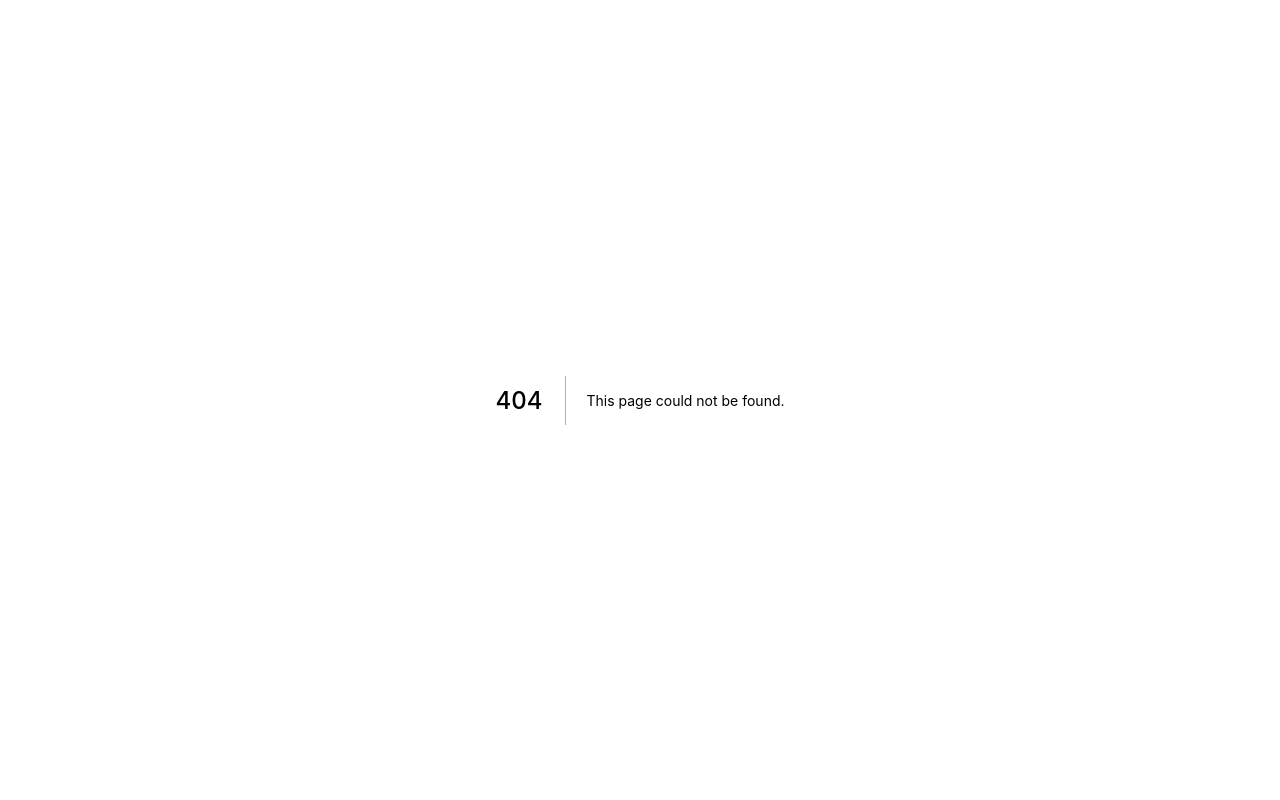
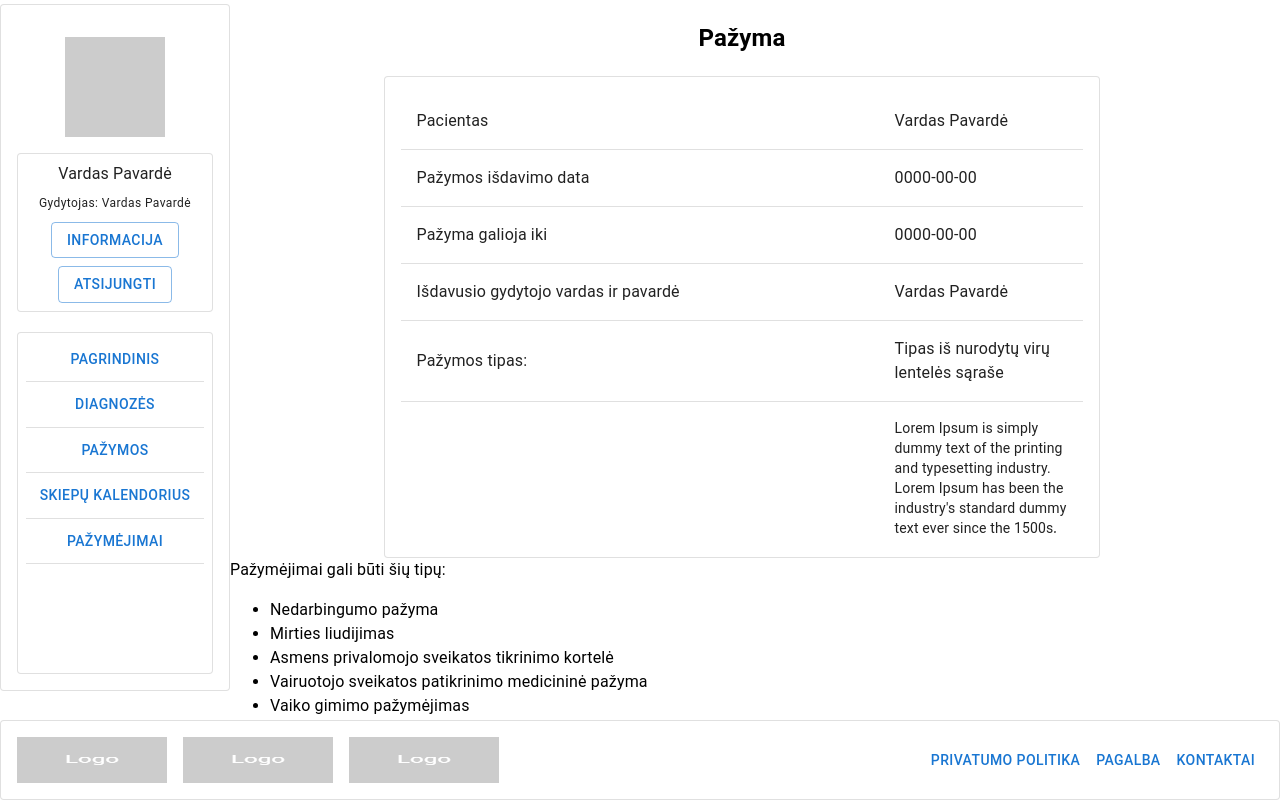
Before and after one commit to Cheezco/Max, a Next.js app: page /particularCertificatePage in a window 1280 px wide. Before the commit this address had no page. Built offline with nearby package versions, Linux system fonts and the light colour scheme.

Commit message:
Pridedu pažymos puslapio šabloną

```diff
--- /dev/null
+++ b/pages/particularCertificatePage.js
@@ -0,0 +1,125 @@
+import * as React from "react"; // BE ŠITO NEVEIKIA KODAS
+import Layout from "../components/layout/main/Layout";
+import {
+  Box,
+  TextField,
+  Typography,
+  Card,
+  CardActions,
+  CardContent,
+  Button,
+  stepButtonClasses,
+} from "@mui/material";
+import Table from "@mui/material/Table";
+import TableBody from "@mui/material/TableBody";
+import TableCell from "@mui/material/TableCell";
+import TableContainer from "@mui/material/TableContainer";
+import TableHead from "@mui/material/TableHead";
+import TablePagination from "@mui/material/TablePagination";
+import TableRow from "@mui/material/TableRow";
+import styles from "../styles/pages/particularCertificate/particularCertificate.module.css";
+
+const bull = (
+  <Box
+    component="span"
+    sx={{ display: "inline-block", mx: "2px", transform: "scale(0.8)" }}
+  ></Box>
+);
+
+const card = (
+  <React.Fragment>
+    <CardContent>
+      <TableContainer sx={{ maxHeight: 440 }}>
+        <Table stickyHeader aria-label="sticky table">
+          <TableBody>
+            <TableRow>
+              <TableCell>
+                <Typography>Pacientas</Typography>
+              </TableCell>
+              <TableCell>
+                <Typography>Vardas Pavardė</Typography>
+              </TableCell>
+            </TableRow>
+            <TableRow>
+              <TableCell>
+                <Typography>Pažymos išdavimo data</Typography>
+              </TableCell>
+              <TableCell>
+                <Typography>0000-00-00</Typography>
+              </TableCell>
+            </TableRow>
+            <TableRow>
+              <TableCell>
+                <Typography>Pažyma galioja iki</Typography>
+              </TableCell>
+              <TableCell>
+                <Typography>0000-00-00</Typography>
+              </TableCell>
+            </TableRow>
+            <TableRow>
+              <TableCell>
+                <Typography>Išdavusio gydytojo vardas ir pavardė</Typography>
+              </TableCell>
+              <TableCell>
+                <Typography>Vardas Pavardė</Typography>
+              </TableCell>
+            </TableRow>
+            <TableRow>
+              <TableCell>
+                <Typography>Pažymos tipas:</Typography>
+              </TableCell>
+              <TableCell>
+                <Typography>Tipas iš nurodytų virų lentelės sąraše</Typography>
+              </TableCell>
+            </TableRow>
+            <TableRow>
+              <TableCell>Aprašymas</TableCell>
+              <TableCell style={{ width: "30%" }}>
+                Lorem Ipsum is simply dummy text of the printing and typesetting
+                industry. Lorem Ipsum has been the industry's standard dummy
+                text ever since the 1500s, when an unknown printer took a galley
+                of type and scrambled it to make a type specimen book. It has
+                survived not only five centuries, but also the leap into
+                electronic typesetting, remaining essentially unchanged. It was
+                popularised in the 1960s with the release of Letraset sheets
+                containing Lorem Ipsum passages, and more recently with desktop
+                publishing software like Aldus PageMaker including versions of
+                Lorem Ipsum.
+              </TableCell>
+            </TableRow>
+          </TableBody>
+        </Table>
+      </TableContainer>
+    </CardContent>
+  </React.Fragment>
+);
+
+export default function particularCertificatePage() {
+  return (
+    <Layout>
+      <Typography>
+        <h2 className={styles.alignCenter}>Pažyma</h2>
+      </Typography>
+      <Box className={styles.certificate_center}>
+        <Card sx={{ width: "70%" }} variant="outlined">
+          {card}
+        </Card>
+      </Box>
+      <Box>
+        <Typography>
+          Pažymėjimai gali būti šių tipų:
+          <ul>
+            <li>Nedarbingumo pažyma</li>
+            <li>Mirties liudijimas</li>
+            <li>Asmens privalomojo sveikatos tikrinimo kortelė</li>
+            <li>Vairuotojo sveikatos patikrinimo medicininė pažyma</li>
+            <li>Vaiko gimimo pažymėjimas</li>
+            <li>Privalomojo sveikatos patikrinimo medicininė pažyma</li>
+            <li>Asmens medicininė knygelė</li>
+            <li>Mokinio sveikatos pažymėjimas</li>
+          </ul>
+        </Typography>
+      </Box>
+    </Layout>
+  );
+}
--- /dev/null
+++ b/styles/pages/particularCertificate/particularCertificate.module.css
@@ -0,0 +1,8 @@
+.alignCenter {
+  text-align: center;
+}
+
+.certificate_center {
+  display: flex;
+  justify-content: center;
+}
```
Also changed, not shown: pages/certificatePage.js (+4 -3 lines).
